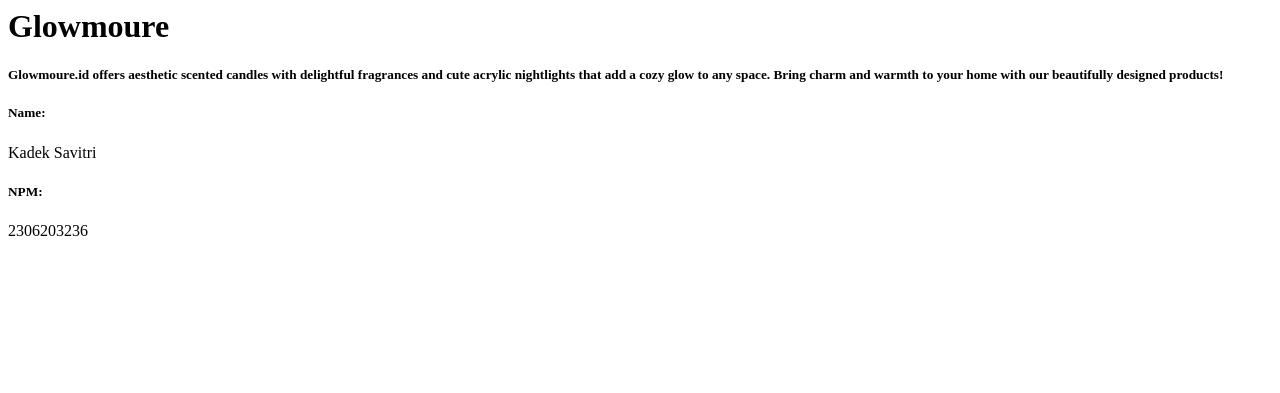
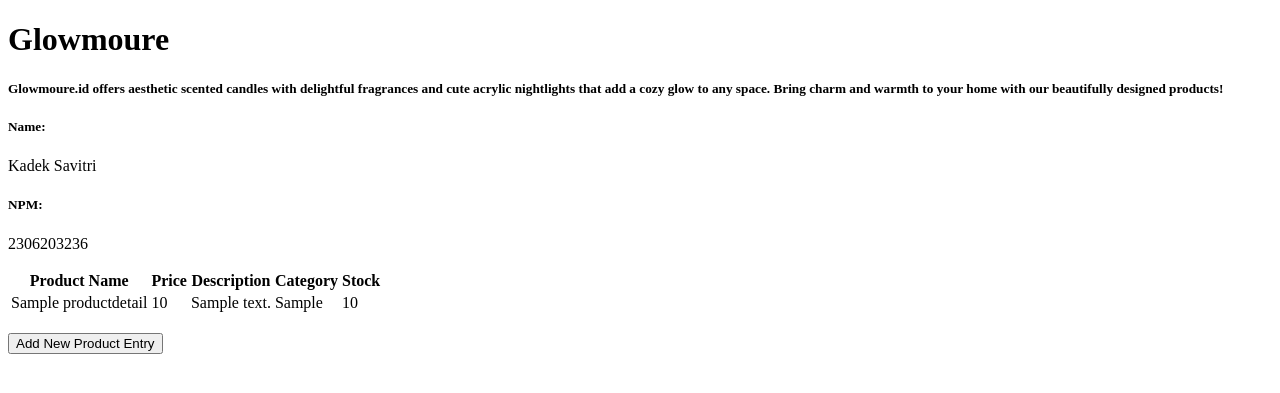
Before and after one commit to kadeksavitri/glowmoure, a Django app: page / in a window 1280 px wide. Shown: the top 393 px of the page. Run offline with Django 5.2, Linux system fonts and the light colour scheme; tables that the repository leaves empty hold one stand-in row (values such as "Sample post").

Commit message:
done xml and json

```diff
--- a/glowmoure/settings.py
+++ b/glowmoure/settings.py
@@ -55,7 +55,7 @@ ROOT_URLCONF = 'glowmoure.urls'
 TEMPLATES = [
     {
         'BACKEND': 'django.template.backends.django.DjangoTemplates',
-        'DIRS': [],
+        'DIRS': [BASE_DIR / 'templates'],
         'APP_DIRS': True,
         'OPTIONS': {
             'context_processors': [
--- a/main/models.py
+++ b/main/models.py
@@ -1,6 +1,8 @@
+import uuid
 from django.db import models
 
 class ProductDetail(models.Model):
+    id = models.UUIDField(primary_key=True, default=uuid.uuid4, editable=False)
     name = models.CharField(max_length=255)
     price = models.IntegerField()
     description = models.TextField()
--- a/main/templates/main.html
+++ b/main/templates/main.html
@@ -1,3 +1,5 @@
+{% extends 'base.html' %}
+{% block content %}
 <h1>Glowmoure</h1>
 <h5>Glowmoure.id offers aesthetic scented candles with delightful fragrances and cute acrylic nightlights that add a cozy glow to any space. Bring charm and warmth to your home with our beautifully designed products!</h5>
 
@@ -5,3 +7,36 @@
 <p>{{ name }}</p>
 <h5>NPM: </h5>
 <p>{{ npm }}</p>
+
+{% if not product_entries %}
+<p>Belum ada data product pada glowmoure.</p>
+{% else %}
+<table>
+  <tr>
+    <th>Product Name</th>
+    <th>Price</th>
+    <th>Description</th>
+    <th>Category</th>
+    <th>Stock</th>
+  </tr>
+
+  {% comment %} Berikut cara memperlihatkan data product di bawah baris ini
+  {% endcomment %}
+  {% for product_entry in product_entries %}
+  <tr>
+    <td>{{product_entry.name}}</td>
+    <td>{{product_entry.price}}</td>
+    <td>{{product_entry.description}}</td>
+    <td>{{product_entry.category}}</td>
+    <td>{{product_entry.stock}}</td>
+  </tr>
+  {% endfor %}
+</table>
+{% endif %}
+
+<br />
+
+<a href="{% url 'main:create_product_entry' %}">
+  <button>Add New Product Entry</button>
+</a>
+{% endblock content %}
--- a/main/urls.py
+++ b/main/urls.py
@@ -1,8 +1,13 @@
 from django.urls import path
-from main.views import show_main
+from main.views import show_main, create_product_entry, show_xml, show_json, show_xml_by_id, show_json_by_id
 
 app_name = 'main'
 
 urlpatterns = [
     path('', show_main, name='show_main'),
+    path('create-product-entry', create_product_entry, name='create_product_entry'),
+    path('xml/', show_xml, name='show_xml'),
+    path('json/', show_json, name='show_json'),
+    path('xml/<str:id>/', show_xml_by_id, name='show_xml_by_id'),
+    path('json/<str:id>/', show_json_by_id, name='show_json_by_id'),
 ]
--- a/main/views.py
+++ b/main/views.py
@@ -1,10 +1,42 @@
-from django.shortcuts import render
+from django.http import HttpResponse
+from django.core import serializers
+from django.shortcuts import render, redirect
+from main.forms import ProductDetailForm
+from main.models import ProductDetail
 
 def show_main(request):
+    product_entries = ProductDetail.objects.all()
+
     context = {
         'name': 'Kadek Savitri',
-        'npm' : '2306203236'
+        'npm' : '2306203236',
+        'product_entries' : product_entries
 
     }
+    return render(request, "main.html", context)
 
-    return render(request, "main.html", context)
+def create_product_entry(request):
+    form = ProductDetailForm(request.POST or None)
+
+    if form.is_valid() and request.method == "POST":
+        form.save()
+        return redirect('main:show_main')
+
+    context = {'form': form}
+    return render(request, "create_product_entry.html", context)
+
+def show_xml(request):
+    data = ProductDetail.objects.all()
+    return HttpResponse(serializers.serialize("xml", data), content_type="application/xml")
+
+def show_json(request):
+    data = ProductDetail.objects.all()
+    return HttpResponse(serializers.serialize("json", data), content_type="application/json")
+
+def show_xml_by_id(request, id):
+    data = ProductDetail.objects.filter(pk=id)
+    return HttpResponse(serializers.serialize("xml", data), content_type="application/xml")
+
+def show_json_by_id(request, id):
+    data = ProductDetail.objects.filter(pk=id)
+    return HttpResponse(serializers.serialize("json", data), content_type="application/json")
--- /dev/null
+++ b/templates/base.html
@@ -0,0 +1,13 @@
+{% load static %}
+<!DOCTYPE html>
+<html lang="en">
+  <head>
+    <meta charset="UTF-8" />
+    <meta name="viewport" content="width=device-width, initial-scale=1.0" />
+    {% block meta %} {% endblock meta %}
+  </head>
+
+  <body>
+    {% block content %} {% endblock content %}
+  </body>
+</html>
```
Also changed, not shown: main/forms.py (added, +7 -0 lines), main/templates/create_product_entry.html (added, +18 -0 lines), main/migrations/0003_alter_productdetail_id.py (added).
